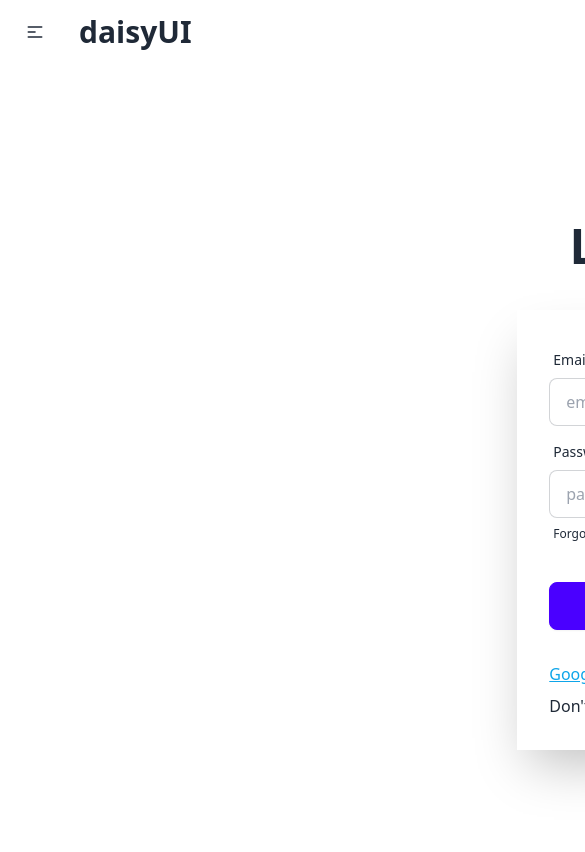
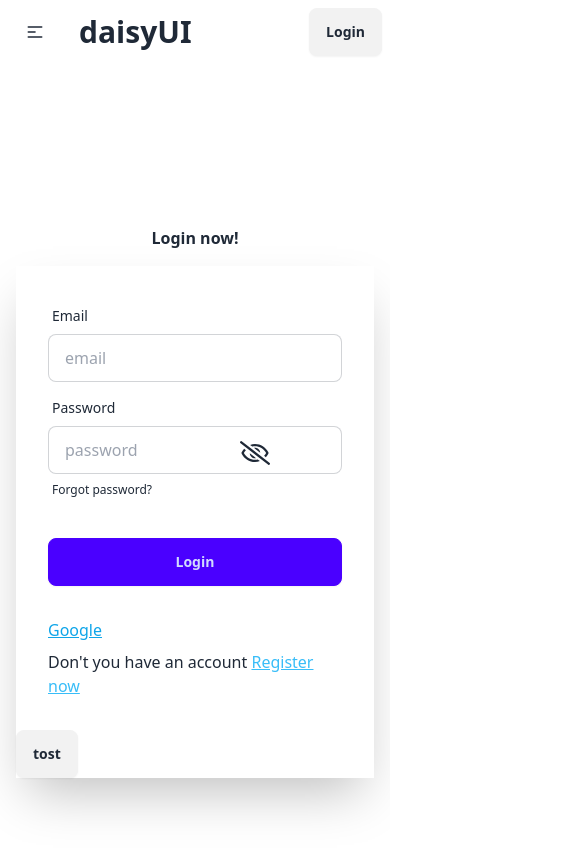
Before and after one commit to munia121/assignment-9-real-eastes, a React (Vite) app: page /login in a window 390 px wide. Shown: the top 852 px of the page, 585 px wide, since content can reach past the window. Built offline with nearby package versions, Linux system fonts and the light colour scheme; no server answers.

Commit message:
added login and registation functionality

```diff
--- a/package.json
+++ b/package.json
@@ -15,6 +15,7 @@
     "match-sorter": "^6.3.4",
     "react": "^18.2.0",
     "react-dom": "^18.2.0",
+    "react-icons": "^5.0.1",
     "react-router-dom": "^6.22.3",
     "react-toastify": "^10.0.5",
     "sort-by": "^1.2.0"
--- a/src/MainLayOut/MainLayOut.jsx
+++ b/src/MainLayOut/MainLayOut.jsx
@@ -3,7 +3,7 @@ import { Outlet } from "react-router-dom";
 import NavBar from "../component/NavBar/NavBar";
 const MainLayOut = () => {
     return (
-        <div className="w-[1400px] mx-auto">
+        <div className="lg:w-[1400px] mx-auto">
             <NavBar></NavBar>
            <Outlet></Outlet>
         </div>
--- a/src/Pages/Login/Login.jsx
+++ b/src/Pages/Login/Login.jsx
@@ -1,12 +1,19 @@
 /* eslint-disable react/no-unescaped-entities */
-import { useContext } from "react";
+import { useContext, useState } from "react";
 import { AuthContext } from "../../ContexComponent/ContextComponent";
 import { Link } from "react-router-dom";
+import { toast } from 'react-toastify';
+import { FaRegEye } from "react-icons/fa";
+import { FaRegEyeSlash } from "react-icons/fa";
+
+
 
 
 const Login = () => {
 
-    const { userLogin, googleLogin } = useContext(AuthContext)
+    const { userLogin, googleLogin } = useContext(AuthContext);
+
+    const [showPassword, setShowPassword] = useState(false);
 
     const handleSubmit = (e) => {
         e.preventDefault()
@@ -18,37 +25,54 @@ const Login = () => {
         console.log('login', email, password)
 
 
+        // if(!/^(?=.*[a-z])(?=.*[A-Z]).{6,}$/.test(password)){
+        //     setPassError('Invalid password')
+        // }
+
+
+
+
+
         userLogin(email, password)
             .then(result => {
                 console.log(result.user)
+                e.target.reset()
+
             })
             .catch(error => {
                 console.log(error)
             })
 
+    }
+
+    const googleHandle = () => {
+        googleLogin()
+            .then(result => {
+                console.log(result.user)
+
+            })
+            .catch(error => {
+                console.log(error)
+
+            })
 
     }
 
-    const googleHandle = () =>{
-        googleLogin()
-        .then(result => {
-            console.log(result.user)
-        })
-        .catch(error => {
-            console.log(error)
-        })
 
-    }
+    // const btn = () =>{
+    //     console.log('kajdfg')
+    //     toast.success('kadjh')
+    // }
+
 
     return (
-        <div>
-            <div className="hero   min-h-screen">
+        <div className="p-4">
+            <div className="hero  min-h-screen">
                 <div className=" flex-col ">
                     <div className="text-center ">
-                        <h1 className="text-5xl font-bold">Login now!</h1>
-
+                        <h1 className="lg:text-5xl font-bold">Login now!</h1>
                     </div>
-                    <div className="w-full mt-10 lg:w-[800px] mx-auto   shadow-2xl bg-base-100">
+                    <div className="w-full mt-4 lg:mt-10 lg:w-[800px] mx-auto   shadow-2xl bg-base-100">
                         <form onSubmit={handleSubmit} className="card-body">
                             <div className="form-control">
                                 <label className="label">
@@ -56,11 +80,26 @@ const Login = () => {
                                 </label>
                                 <input type="email" name="email" placeholder="email" className="input input-bordered" required />
                             </div>
-                            <div className="form-control">
+                            <div className="form-control relative">
                                 <label className="label">
                                     <span className="label-text">Password</span>
                                 </label>
-                                <input type="password" name="password" placeholder="password" className="input input-bordered" required />
+                                <input
+                                    type={showPassword ? "text" : "password"}
+                                    name="password"
+                                    placeholder="password"
+                                    className="input input-bordered" required />
+                                <span className="absolute ml-48 mt-12 lg:ml-[660px]" onClick={() => setShowPassword(!showPassword)}>
+
+                                    {
+                                        showPassword ? <FaRegEye size={30}></FaRegEye> :
+                                            <FaRegEyeSlash size={30}></FaRegEyeSlash>
+
+
+                                    }
+
+                                </span>
+
                                 <label className="label">
                                     <a href="#" className="label-text-alt link link-hover">Forgot password?</a>
                                 </label>
@@ -74,10 +113,13 @@ const Login = () => {
                                 <p onClick={googleHandle} className="text-sky-500 underline">Google</p>
                             </div>
                             <p>Don't you have an account <Link className="text-sky-400 underline" to={'/register'}>Register now</Link></p>
+
                         </form>
+                        <button className="btn">tost</button>
                     </div>
                 </div>
             </div>
+
         </div>
     );
 };
--- a/src/Pages/Register/Register.jsx
+++ b/src/Pages/Register/Register.jsx
@@ -1,11 +1,14 @@
-import { useContext } from "react";
+import { useContext, useState } from "react";
 import { AuthContext } from "../../ContexComponent/ContextComponent";
 import { Link } from "react-router-dom";
 
 
 const Register = () => {
 
-    const {createUser} = useContext(AuthContext)
+    const {createUser} = useContext(AuthContext);
+
+    const [passError, setPassError] = useState('');
+    const [success, setSuccess] = useState('')
 
     const handleSubmit = (e) => {
         e.preventDefault()
@@ -18,9 +21,36 @@ const Register = () => {
         console.log('register', name, email, password)
 
 
+
+        if (!/[A-Z]/.test(password)) {
+            setPassError('Must have an Uppercase lett er in the password')
+            return;
+        }
+
+
+        if (!/[a-z]/.test(password)) {
+            setPassError('Must have a Lowercase lett er in the password');
+            return;
+        }
+
+        if(password.length < 6){
+            setPassError('Length must be at least 6 character')
+            return;
+        }
+
+
+        // if (!/^={6,}$/.test(password)) {
+        //     setPassError('Six Characters are required');
+        //     return;
+        // }
+
+
+        setPassError('')
+
         createUser(email, password,photo)
         .then(result=>{
             console.log(result.user)
+            e.target.reset()
         })
         .catch(error =>{
             console.log(error)
@@ -32,12 +62,12 @@ const Register = () => {
     return (
         <div>
             <div className="hero   min-h-screen">
-                <div className=" flex-col ">
+                <div className="hero-content flex-col ">
                     <div className="text-center ">
-                        <h1 className="text-5xl font-bold">Register Form</h1>
+                        <h1 className="lg:text-5xl font-bold">Register Form</h1>
 
                     </div>
-                    <div className="w-full lg:w-[800px] mx-auto mt-10   shadow-2xl bg-base-100">
+                    <div className="w-full card lg:w-[800px] mx-auto mt-10   shadow-2xl bg-base-100">
                         <form onSubmit={handleSubmit} className="card-body">
                             {/* ******** */}
                             <div className="form-control">
@@ -65,7 +95,9 @@ const Register = () => {
                                     <span className="label-text">Password</span>
                                 </label>
                                 <input type="password" name="password" placeholder="password" className="input input-bordered" required />
-
+                                {
+                                    passError && <p className="text-red-600">{passError}</p>
+                                }
                             </div>
                             <div className="form-control mt-6">
                                 <button className="btn btn-primary">Register</button>
--- a/src/component/NavBar/NavBar.jsx
+++ b/src/component/NavBar/NavBar.jsx
@@ -1,8 +1,7 @@
 import { useContext } from "react";
 import { Link, NavLink } from "react-router-dom";
 import { AuthContext } from "../../ContexComponent/ContextComponent";
-import { updateProfile } from "firebase/auth";
-import auth from "../../firebase.config";
+
 
 
 const NavBar = () => {
--- a/src/main.jsx
+++ b/src/main.jsx
@@ -11,7 +11,7 @@ ReactDOM.createRoot(document.getElementById('root')).render(
   <React.StrictMode>
     <ContextComponent>
       <RouterProvider router={router} />
-      <ToastContainer />
+      <ToastContainer></ToastContainer>
     </ContextComponent>
   </React.StrictMode>,
 )
```
Also changed, not shown: 1 other file (tests, documents, lock files or other folders).
